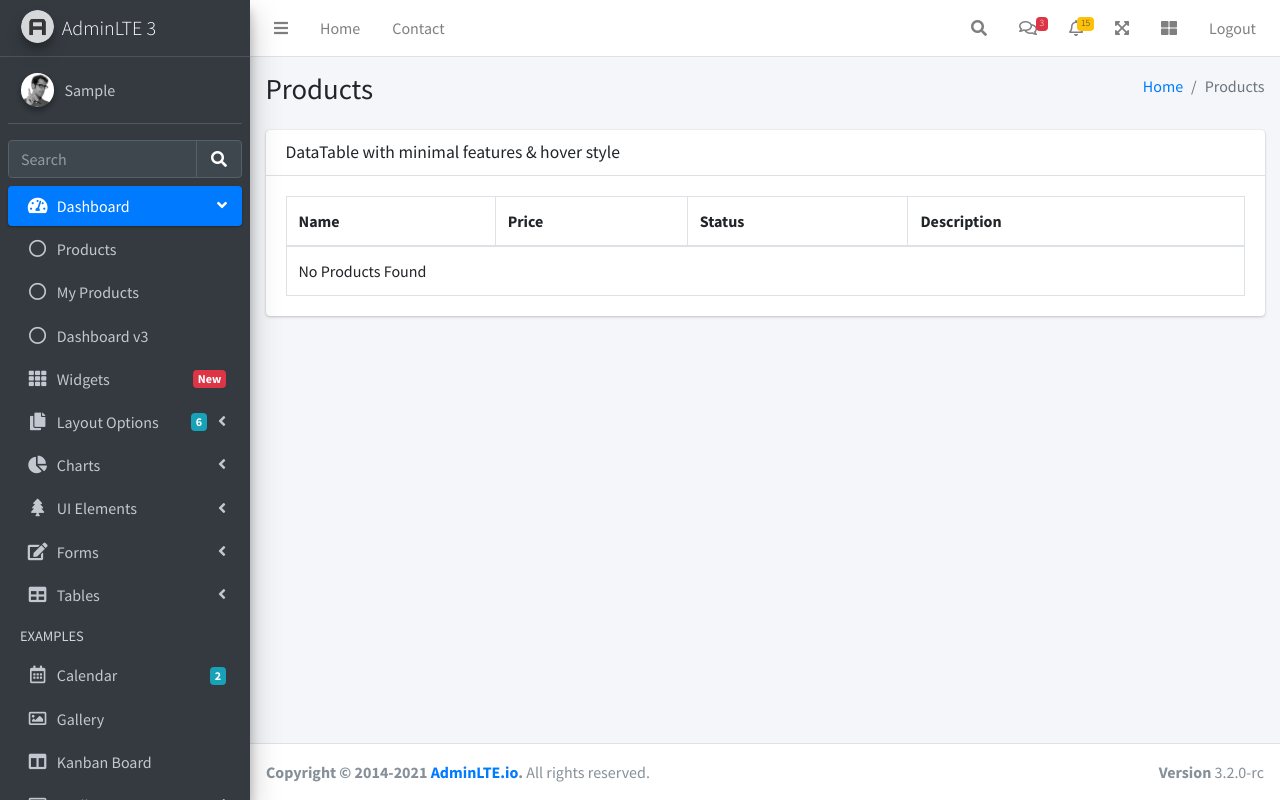
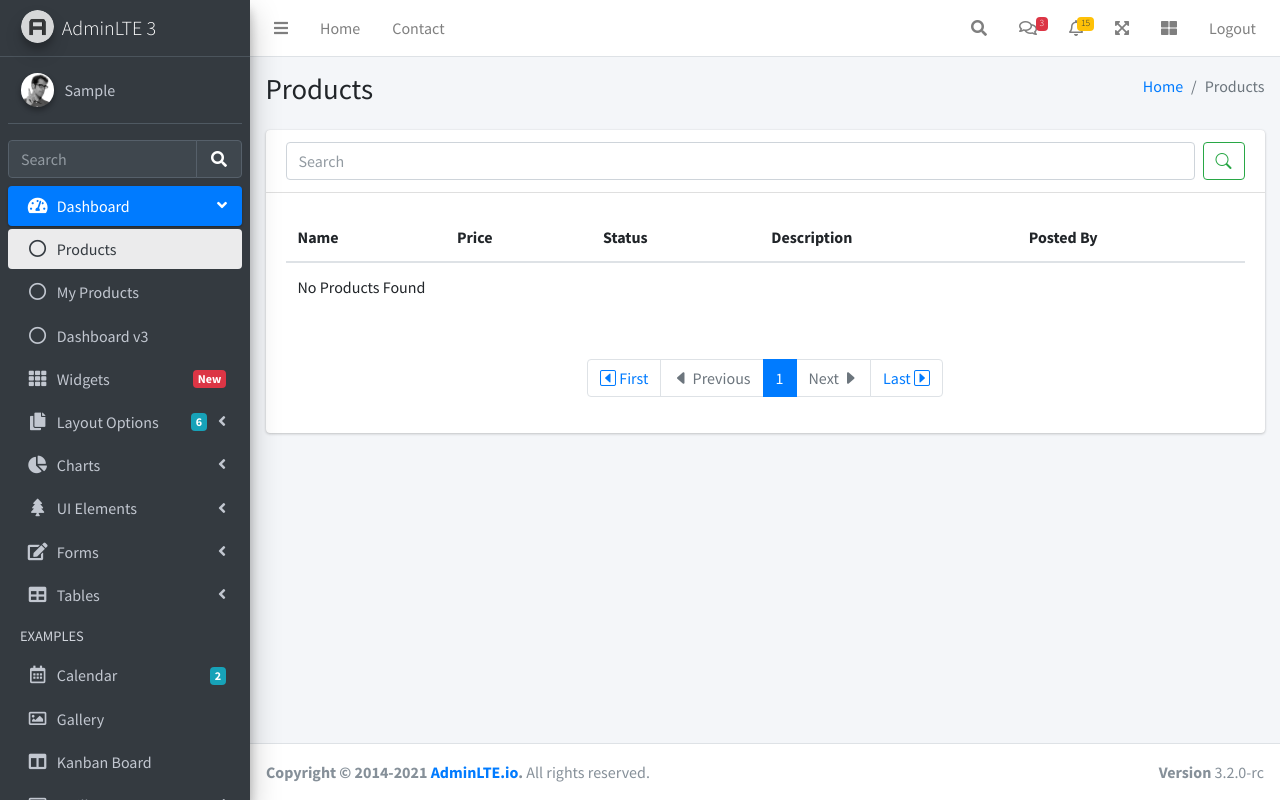
Before and after one commit to mpvaitheeswaran/django_supermarket, a Django app: page /products/ in a window 1280 px wide. Run offline with Django 3.2, Linux system fonts and the light colour scheme; the visitor is signed in with stand-in values (Sample User, id 1); data that the repository does not hold is empty; some libraries are stand-ins or nearby versions.

Commit message:
added pagination listview

```diff
--- a/products/urls.py
+++ b/products/urls.py
@@ -7,6 +7,7 @@ urlpatterns = [
     path('myproducts/',views.myProductsData,name='my_products'),
     # path('create/',views.ProductCreate.as_view(),name='product_create'),
     path('create/',views.ProductCreateView.as_view(),name='product_create'),
+    path('read/<int:pk>', views.ProductReadView.as_view(), name='product_read'),
     path('update/<int:pk>/',views.ProductUpdateView.as_view(),name='product_update'),
     path('delete/<int:pk>/',views.ProductDeleteView.as_view(),name='product_delete'),
     path('delete/',views.deleteProduct,name='delete_products'),
--- a/products/views.py
+++ b/products/views.py
@@ -5,7 +5,7 @@ from django.views.generic.list import ListView
 from django.views.generic.edit import CreateView, DeleteView,UpdateView
 from django.contrib.auth.mixins import LoginRequiredMixin
 from products.models import Product
-from bootstrap_modal_forms.generic import BSModalCreateView,BSModalDeleteView,BSModalUpdateView
+from bootstrap_modal_forms.generic import BSModalCreateView,BSModalDeleteView,BSModalUpdateView,BSModalReadView
 from .forms import ProductCreationForm
 from django.http import JsonResponse
 from django.template.loader import render_to_string
@@ -19,7 +19,7 @@ def myProductsData(request):
         # asyncSettings.dataKey = 'table'
         data['table'] = render_to_string(
             'products/_product_table.html',
-            {'products': products},
+            {'page_obj': products},
             request=request
         )
         return JsonResponse(data)
@@ -27,15 +27,31 @@ class ProductList(LoginRequiredMixin,ListView):
     model = Product
     template_name = 'products/product_list.html'
     context_object_name = 'products'
+    paginate_by = 5
+    def get_queryset(self):
+        search = self.request.GET.get('search')
+        if search:
+            object_list = self.model.objects.filter(name__icontains=search)
+        else:
+            object_list = self.model.objects.all()
+        return object_list
 
 class MyProductList(LoginRequiredMixin,ListView):
     model = Product
     template_name = 'products/my_product_list.html'
+    paginate_by = 5
     context_object_name = 'products'
     def get_context_data(self, **kwargs):
         context = super().get_context_data(**kwargs)
         context['products'] = Product.objects.filter(user=self.request.user)
         return context
+    def get_queryset(self):
+        search = self.request.GET.get('search')
+        if search:
+            object_list = self.model.objects.filter(name__icontains=search)
+        else:
+            object_list = self.model.objects.filter(user=self.request.user)
+        return object_list
 
 # class ProductCreate(LoginRequiredMixin,CreateView):
 #     model = Product
@@ -55,7 +71,9 @@ class ProductCreateView(BSModalCreateView):
     success_message = 'Success: Product was created.'
     success_url = reverse_lazy('my_product_list')
 
-
+class ProductReadView(BSModalReadView):
+    model = Product
+    template_name = 'products/product_read.html'
 # class ProductUpdate(LoginRequiredMixin,UpdateView):
 #     model = Product
 #     template_name = 'products/product_update.html'
--- a/templates/base/base.html
+++ b/templates/base/base.html
@@ -4,7 +4,7 @@
 <head>
   <meta charset="utf-8">
   <meta name="viewport" content="width=device-width, initial-scale=1">
-  <title>AdminLTE 3 | Dashboard</title>
+  <title>Supermarket</title>
 
   <!-- Google Font: Source Sans Pro -->
   <link rel="stylesheet" href="https://fonts.googleapis.com/css?family=Source+Sans+Pro:300,400,400i,700&display=fallback">
@@ -27,6 +27,7 @@
   <link rel="stylesheet" href="{%static 'plugins/daterangepicker/daterangepicker.css'%}">
   <!-- summernote -->
   <link rel="stylesheet" href="{%static 'plugins/summernote/summernote-bs4.min.css'%}">
+
 </head>
 <body class="hold-transition sidebar-mini layout-fixed">
 <div class="wrapper">
--- a/templates/base/sidebar.html
+++ b/templates/base/sidebar.html
@@ -1,4 +1,6 @@
 {%load static%}
+{% url 'my_product_list' as my_product_list %}
+{% url 'product_list' as product_list %}
 <aside class="main-sidebar sidebar-dark-primary elevation-4">
     <!-- Brand Logo -->
     <a href="index3.html" class="brand-link">
@@ -46,13 +48,13 @@
             <ul class="nav nav-treeview">
 
               <li class="nav-item">
-                <a href="{%url 'product_list'%}" class="nav-link">
+                <a href="{%url 'product_list'%}" class="nav-link  {% if request.path == product_list %} active {%endif%}">
                   <i class="far fa-circle nav-icon"></i>
                   <p>Products</p>
                 </a>
               </li>
-              <li class="nav-item">
-                <a href="{%url 'my_product_list'%}" class="nav-link">
+              <li class="nav-item ">
+                <a href="{%url 'my_product_list'%}" class="nav-link {% if request.path == my_product_list %} active {%endif%}">
                   <i class="far fa-circle nav-icon"></i>
                   <p>My Products</p>
                 </a>
--- a/templates/products/_product_table.html
+++ b/templates/products/_product_table.html
@@ -1,4 +1,4 @@
-<table id="product-table" class="table table-bordered table-hover">
+<table id="product-table" class="table  table-hover mb-5">
   {%csrf_token%}
     <thead>
     <tr>
@@ -15,7 +15,7 @@
     </tr>
     </thead>
     <tbody>
-      {%for product in products%}
+      {%for product in page_obj%}
       <tr id="{{product.id}}">
         <td>
           <input class="productcheck" type="checkbox" id="product_{{product.id}}" name="check" value="{{product.id}}">
@@ -64,6 +64,7 @@
         </td> -->
 
       </tr>
+
       {%endfor%}
     </tbody>
     <!-- <tfoot>
--- a/templates/products/product_list.html
+++ b/templates/products/product_list.html
@@ -17,7 +17,12 @@
         </div>
       </div><!-- /.container-fluid -->
     </section>
-
+<!-- Modal -->
+    <div class="modal fade" tabindex="-1" role="dialog" id="modal">
+      <div class="modal-dialog modal-xl" role="document">
+        <div class="modal-content"></div>
+      </div>
+    </div>
     <!-- Main content -->
     <section class="content">
       <div class="container-fluid">
@@ -25,17 +30,21 @@
           <div class="col-12">
             <div class="card">
               <div class="card-header">
-                <h3 class="card-title">DataTable with minimal features & hover style</h3>
+                <form class="d-flex">
+                  <input class="form-control me-2" name="search" type="search" value="{{search}}" placeholder="Search" aria-label="Search">
+                  <button class="btn btn-outline-success ml-2" type="submit"><i class="bi bi-search"></i></button>
+                </form>
               </div>
               <!-- /.card-header -->
               <div class="card-body">
-                <table id="example2" class="table table-bordered table-hover">
+                <table id="example2" class="table table-hover mb-5">
                   <thead>
                     <tr>
                         <th>Name</th>
                         <th>Price</th>
                         <th>Status</th>
                         <th>Description</th>
+                        <th>Posted By</th>
                       </tr>
                   </thead>
                   <tbody>
@@ -45,18 +54,17 @@
                       <td>
                         {{product.price}}
                       </td>
-                      {%if product.status%}
+                      {%if product.stock%}
                       <td><p class="text-success">Available</p></td>
                       {%else%}
                       <td><p class="text-danger">Not available</p></td>
                       {%endif%}
                       <td> {{product.desc|truncatechars:50}}</td>
-                      <td><a href="#">View</a></td>
-                      <td><a href="#">Edit</a></td>
-                      <td><a href="#">Delete</a></td>
+                      <td> @{{product.user}}</td>
+                      <td><button class="read-product btn text-primary" data-form-url="{%url 'product_read' product.id%}"><i class="bi bi-eye-fill"></i></button></td>
                     </tr>
                     {%empty%}
-                    <td colspan="4">No Products Found</td>
+                    <td colspan="5">No Products Found</td>
                     {%endfor%}
                   </tbody>
                   <!-- <tfoot>
@@ -69,6 +77,35 @@
                   </tr>
                   </tfoot> -->
                 </table>
+                  <nav aria-label="Page navigation example">
+                    <ul class="pagination justify-content-center">
+                      <li class="page-item"><a class="page-link" href="?page=1"><i class="bi bi-caret-left-square"></i> First</a></li>
+                      {% if page_obj.has_previous %}
+                            <li class="page-item ">
+                              <a class="page-link" href="?page={{ page_obj.previous_page_number }}" tabindex="-1"><i class="bi bi-caret-left-fill"></i> Previous</a>
+                            </li>
+                        {% else %}
+                          <li class="page-item disabled">
+                            <a class="page-link" href="#" tabindex="-1" aria-disabled="true"><i class="bi bi-caret-left-fill"></i> Previous</a>
+                          </li>
+                      {% endif %}
+                      <li class="page-item">
+                        <li class="page-item active"><a class="page-link " href="#">{{ page_obj.number }}</a></li>
+                      </li>
+                        {% if page_obj.has_next %}
+                        <li class="page-item">
+                          <a class="page-link" href="?page={{ page_obj.next_page_number }}">Next <i class="bi bi-caret-right-fill"></i></a>
+                        </li>
+                        {%else%}
+                        <li class="page-item disabled">
+                          <a class="page-link" href="#" aria-disabled="true">Next  <i class="bi bi-caret-right-fill"></i></a>
+                        </li>
+                        {% endif %}
+                        <li class="page-item">
+                          <a class="page-link" href="?page={{ page_obj.paginator.num_pages }}">Last <i class="bi bi-caret-right-square"></i></a>
+                        </li>
+                    </ul>
+                  </nav>
               </div>
               <!-- /.card-body -->
             </div>
@@ -83,3 +120,14 @@
     <!-- /.content -->
   </div>
 {%endblock%}
+
+{%block javascript%}
+<script>
+  function readBookModalForm() {
+    $(".read-product").each(function () {
+        $(this).modalForm({formURL: $(this).data("form-url")});
+    });
+  }
+  readBookModalForm();
+</script>
+{%endblock%}
```
Also changed, not shown: templates/products/my_product_list.html (+50 -4 lines), templates/products/product_read.html (added, +28 -0 lines), db.sqlite3 (added), media/product_pics/avatar2_P23H4rV.png (added), media/product_pics/avatar2_Z8yVw3U.png (added), media/product_pics/avatar5_1upG0k6.png (added), media/product_pics/boxed-bg.png (added), media/product_pics/boxed-bg_qnVv7km.jpg (added), media/product_pics/default-150x150.png (added), media/product_pics/default-150x150_NvqICVU.png (added), media/product_pics/icons.png (added), media/product_pics/photo2_GbfhWo0.png (added), media/product_pics/prod-2.jpg (added), media/product_pics/user1-128x128_TT6i0it.jpg (added).
